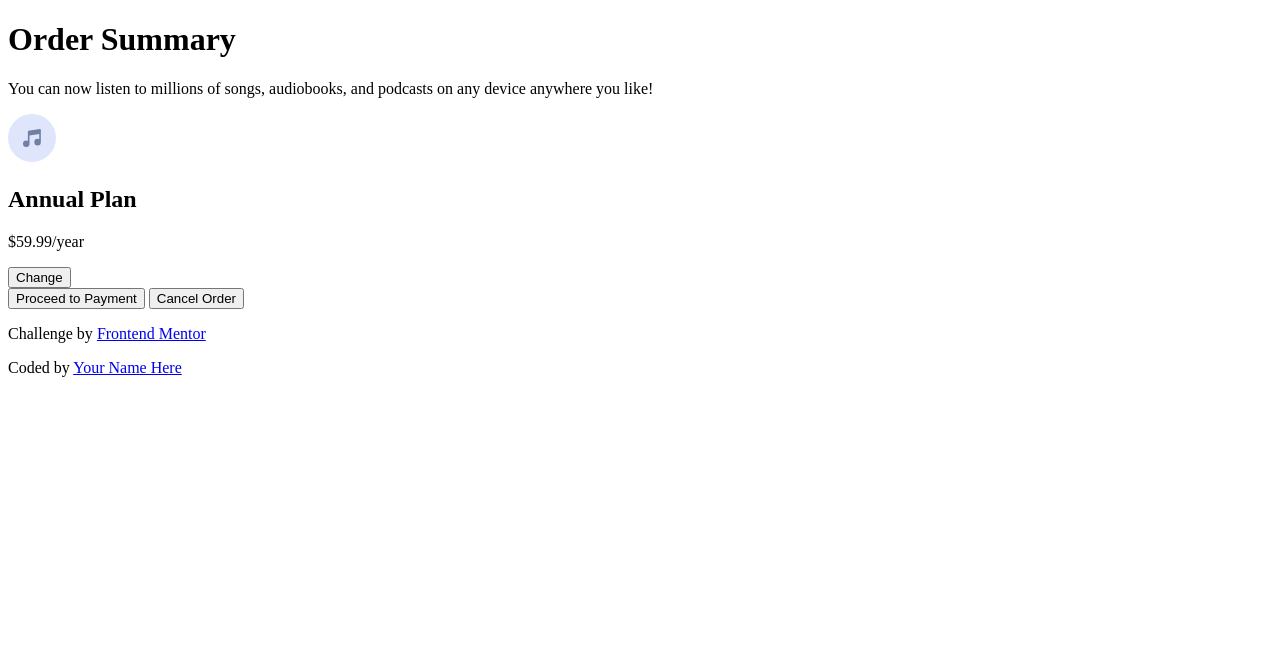
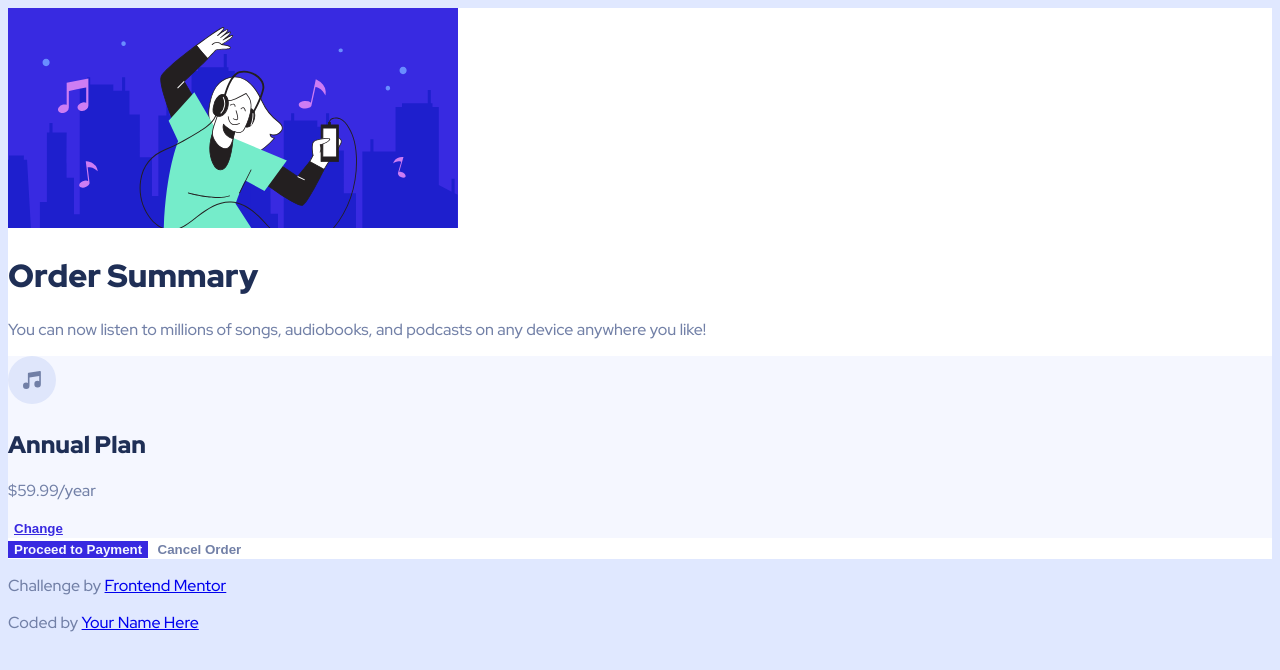
Before and after one commit to omarotxoa/order-summary-card, a plain HTML site: page index.html in a window 1280 px wide. Drawn offline with Linux system fonts and the light colour scheme.

Commit message:
Color styles

```diff
--- a/index.html
+++ b/index.html
@@ -4,10 +4,12 @@
   <meta charset="UTF-8">
   <meta name="viewport" content="width=device-width, initial-scale=1.0">
   <link rel="icon" type="image/png" sizes="32x32" href="./images/favicon-32x32.png">
+  <link rel="stylesheet" href="style.css">
   <title>Frontend Mentor | Order summary card</title>
 </head>
 <body>
   <main>
+    <img src="images/illustration-hero.svg" alt="Illustration of a woman dancing and listening to music on her phone with headphones">
     <h1>Order Summary</h1>
 
     <p>You can now listen to millions of songs, audiobooks, and podcasts on any
@@ -19,12 +21,12 @@
         <h2>Annual Plan</h2>
         <p>$59.99/year</p>
       </div>
-      <button>Change</button>
+      <button class="change">Change</button>
     </section>
 
 
-    <button>Proceed to Payment</button>
-    <button>Cancel Order</button>
+    <button class="payment">Proceed to Payment</button>
+    <button class="cancel">Cancel Order</button>
   </main>
 
   <footer>
--- a/style.css
+++ b/style.css
@@ -2,8 +2,65 @@
 
 :root {
     --pale-blue: hsl(225, 100%, 94%);
+    --very-pale-blue:  hsl(225, 100%, 98%);
     --bright-blue: hsl(245, 75%, 52%);
-    --very-pale-blue:  hsl(225, 100%, 98%);
     --desaturated-blue: hsl(224, 23%, 55%);
     --dark-blue: hsl(223, 47%, 23%);
 }
+
+body {
+    font-family: 'Red Hat Display', sans-serif;
+    color: var(--desaturated-blue);
+    background-color: var(--pale-blue);
+
+}
+
+section {
+    background-color: var(--very-pale-blue);
+}
+
+main {
+    background-color: white;
+}
+
+h1, h2 {
+    color: var(--dark-blue);
+    font-weight: 900;
+}
+
+button {
+    background: none;
+    border: none;
+    font-weight: 700;
+}
+
+button.payment {
+    background-color: var(--bright-blue);
+    color: var(--very-pale-blue);
+}
+
+button.cancel {
+    color: var(--desaturated-blue);
+}
+
+button.change {
+    color: var(--bright-blue);
+    text-decoration: underline;
+}
+
+/* Utility */
+/* .f-clr-db {
+    color: var(--desaturated-blue);
+}
+
+.f-clr-bb {
+    color: var(--bright-blue);
+}
+
+.f-clr-vpb {
+    color: var(--very-pale-blue);
+}
+
+.bg-clr-bb {
+    background-color: var(--bright-blue);
+} */
```
